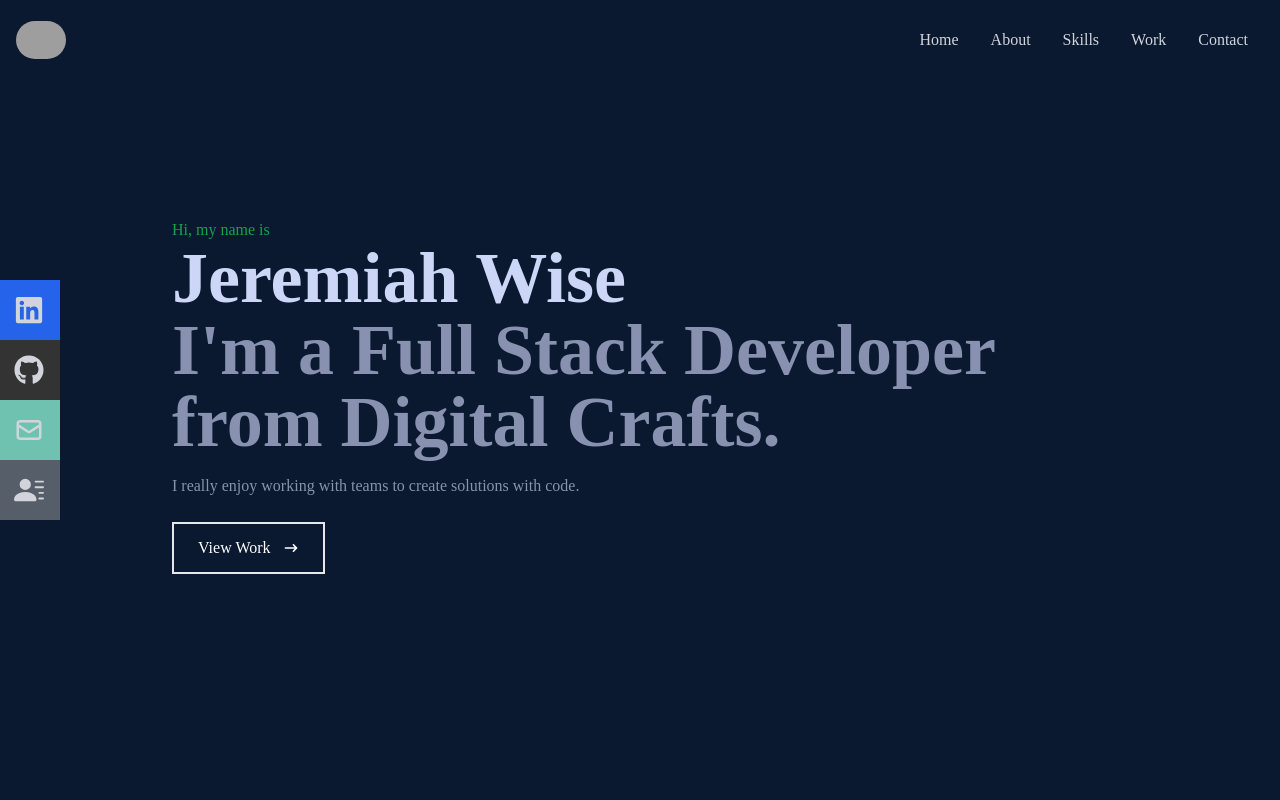
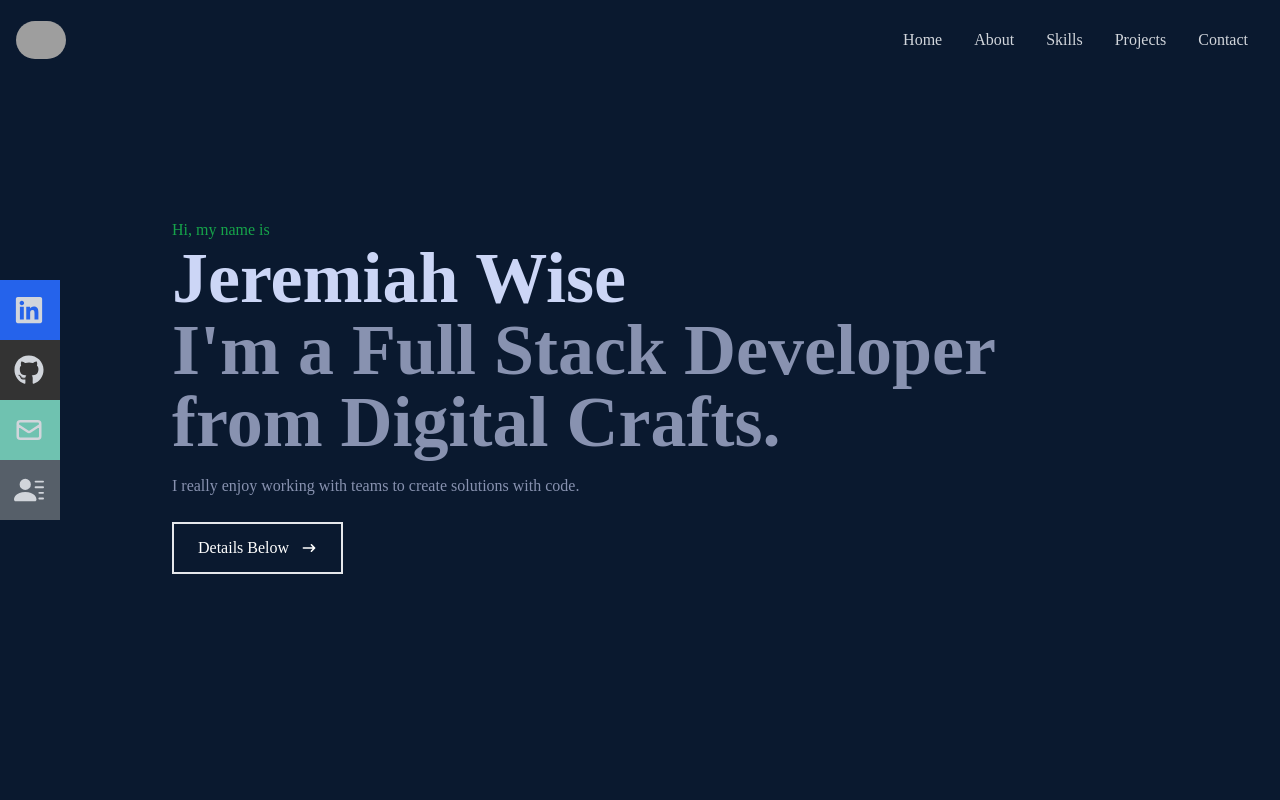
Before and after one commit to rugby8724/portfolio-react, a React (Create React App) app: page / in a window 1280 px wide. Shown: the top 800 px of the page. Built offline with nearby package versions, Linux system fonts and the light colour scheme; grey boxes are pictures that could not be loaded.

Commit message:
change update projects

```diff
--- a/src/App.js
+++ b/src/App.js
@@ -3,7 +3,7 @@ import Contact from "./components/Contact";
 import Home from "./components/Home";
 import Navbar from "./components/Navbar";
 import Skills from "./components/Skills";
-import Work from "./components/Work";
+import Projects from "./components/Projects";
 
 
 function App() {
@@ -13,7 +13,7 @@ function App() {
       <Home />
       <About />
       <Skills />
-      <Work />
+      <Projects />
       <Contact />
     </div>
   );
--- a/src/components/Home.jsx
+++ b/src/components/Home.jsx
@@ -19,7 +19,7 @@ const Home = () => {
         <div>
           <Link to='about' smooth={true} duration={500}>
             <button className='text-white group border-2 px-6 py-3 my-2 flex items-center hover:bg-green-600 hover:border-green-600'>
-              View Work
+              Details Below
               <span className='group-hover:rotate-90 duration-300'>
                 <HiArrowNarrowRight className='ml-3 ' />
               </span>
--- a/src/components/Navbar.jsx
+++ b/src/components/Navbar.jsx
@@ -42,8 +42,8 @@ const Navbar = () => {
           </Link>
         </li>
         <li>
-          <Link to='work' smooth={true} duration={500}>
-            Work
+          <Link to='projects' smooth={true} duration={500}>
+            Projects
           </Link>
         </li>
         <li>
@@ -86,7 +86,7 @@ const Navbar = () => {
         <li className='py-6 text-4xl'>
           {' '}
           <Link onClick={handleClick} to='work' smooth={true} duration={500}>
-            Work
+            Projects
           </Link>
         </li>
         <li className='py-6 text-4xl'>
--- a/src/components/Work.jsx
+++ b/src/components/Projects.jsx
@@ -2,9 +2,9 @@ import farkle from '../assets/farkle.png'
 import digitalBuilding from '../assets/digitalBuilding.png'
 import canoe from '../assets/canoe.png'
 
-const Work = () => {
+const Projects = () => {
   return (
-    <div name='work' className='w-full md:h-screen text-gray-300 bg-[#0a192f]'>
+    <div name='projects' className='w-full md:h-screen text-gray-300 bg-[#0a192f]'>
       <div className='max-w-[1000px] mx-auto p-4 flex flex-col justify-center w-full h-full'>
         <div className='pb-8'>
           <p className='text-4xl font-bold inline border-b-4 text-gray-300 border-green-600'>
@@ -115,4 +115,4 @@ const Work = () => {
   );
 };
 
-export default Work;
+export default Projects;
```
